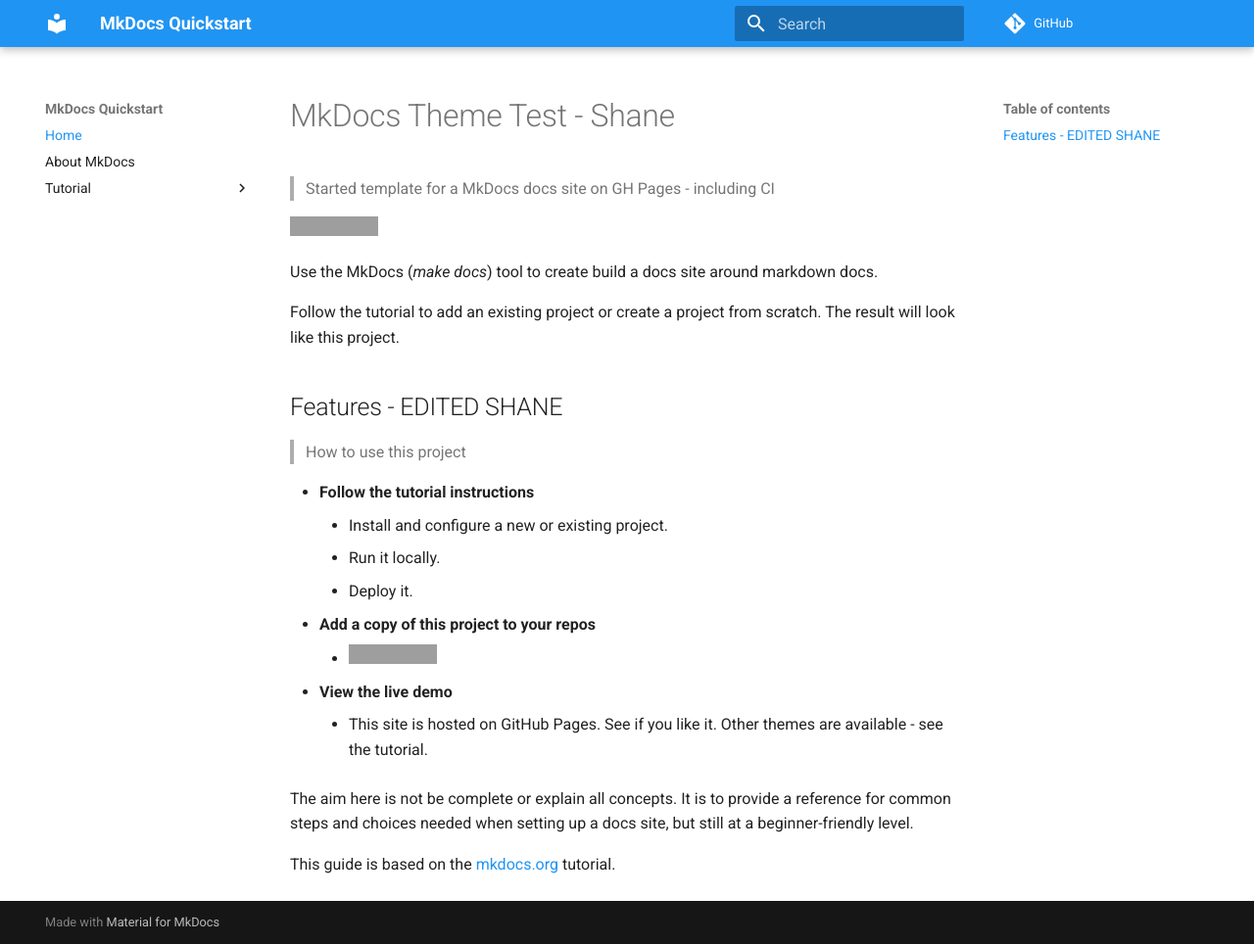
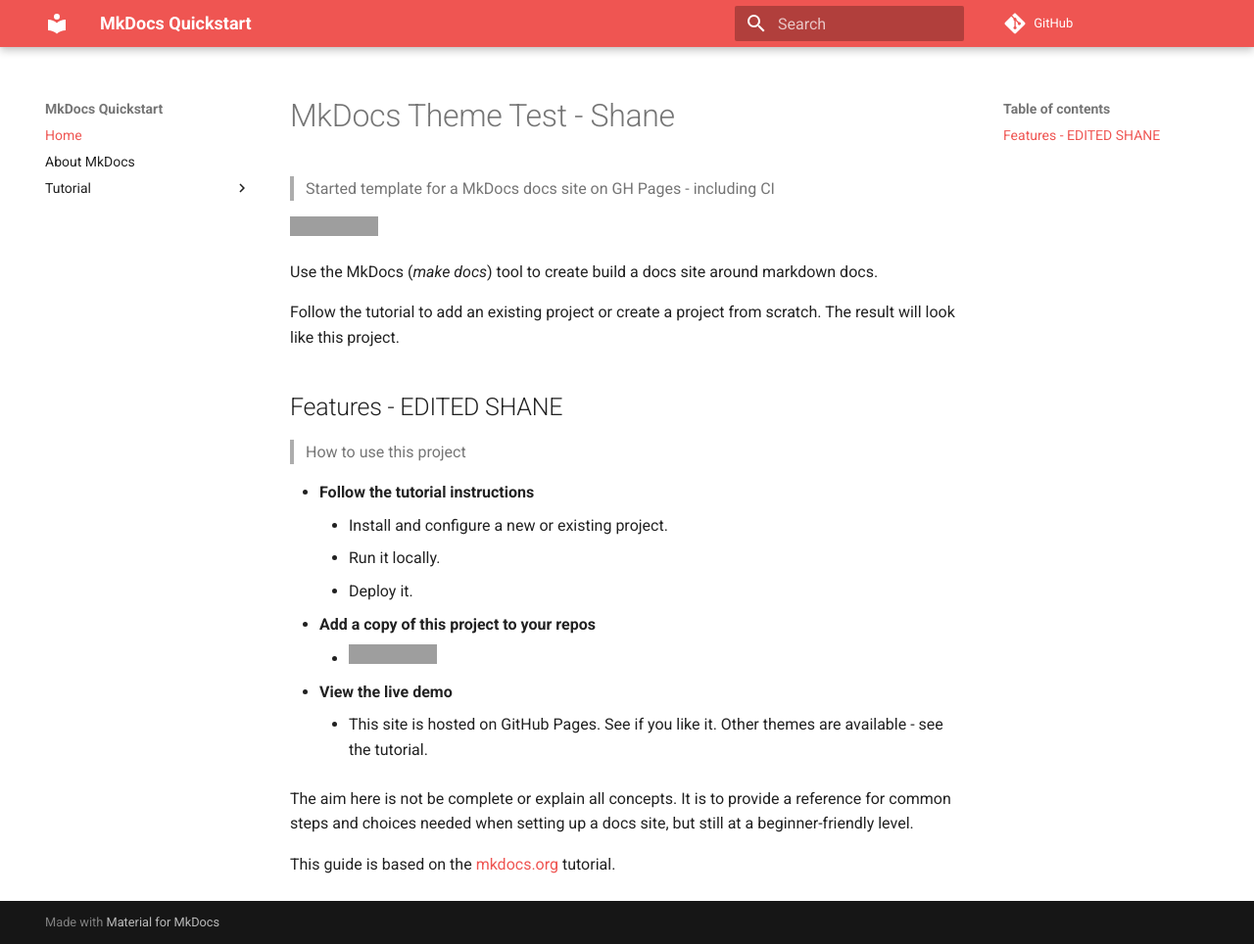
Before and after one commit to zimboflyman/mkDocs-setup, an MkDocs documentation site: the page built from docs/docs/index.md, in a window 1280 px wide and 964 px high. Shown: the whole window at 98% size. Built offline with MkDocs 1.6.1 and Material for MkDocs 9.7.7, drawn with Linux system fonts in a browser that asks for light colours; comment, search, counter and statistics services are not loaded; grey boxes are pictures that could not be loaded.

Commit message:
Update mkdocs.yml

```diff
--- a/docs/mkdocs.yml
+++ b/docs/mkdocs.yml
@@ -13,7 +13,7 @@
 theme:
   name: 'material'
   palette:
-    primary: 'blue'
+    primary: 'red'
     accent: 'lightblue'
 
 nav:
```
